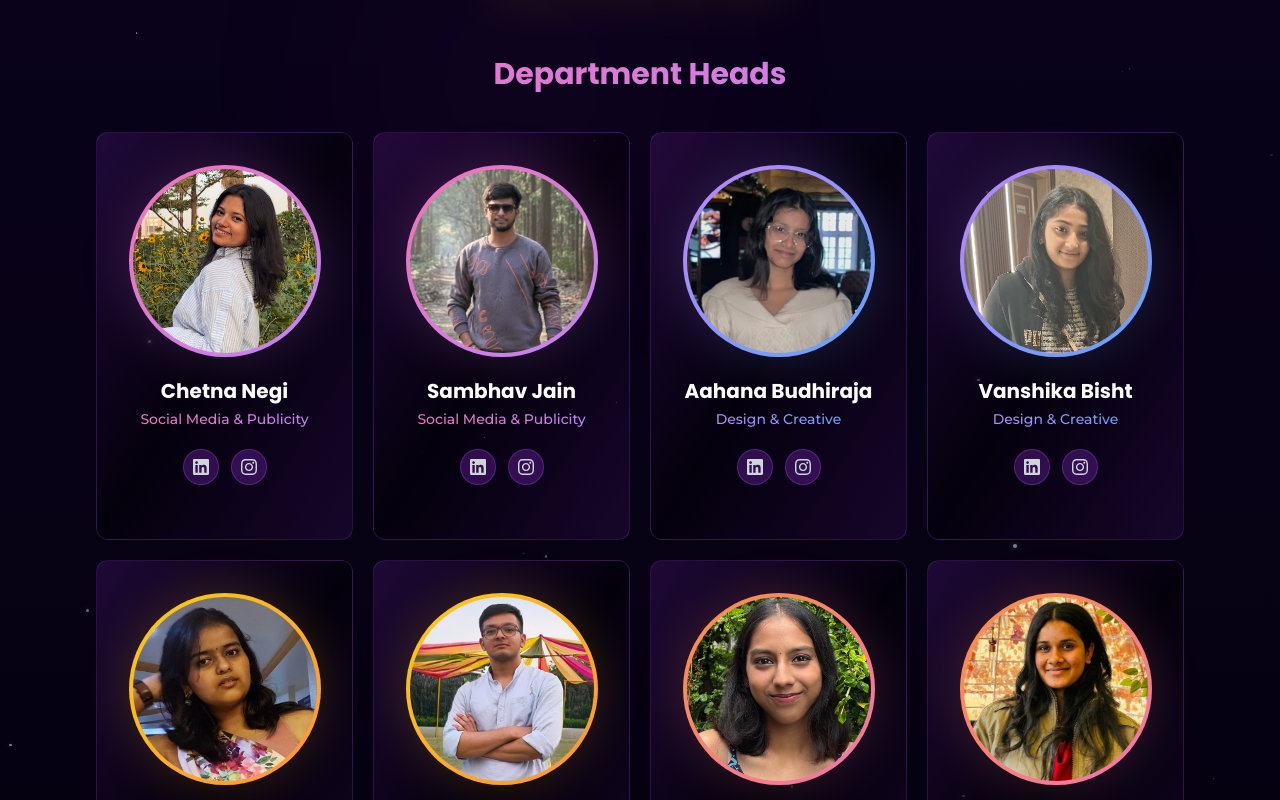
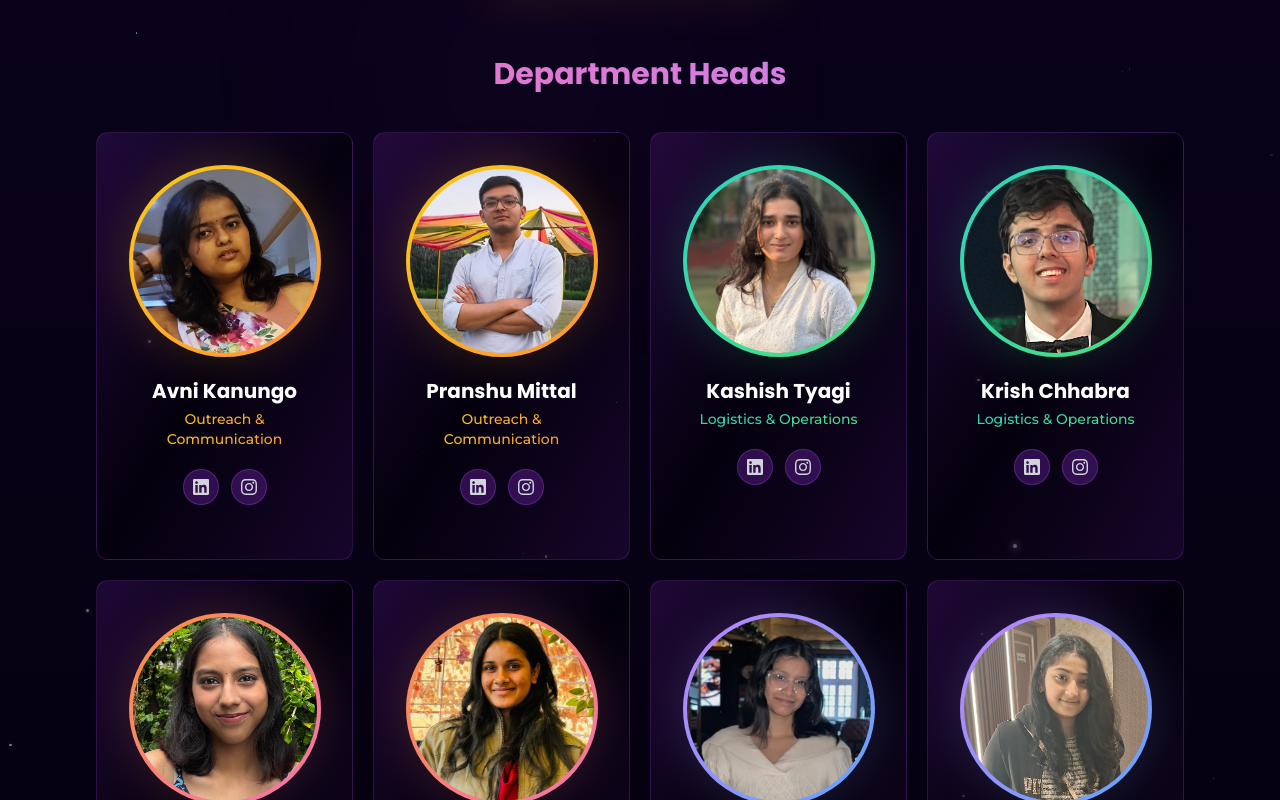
Before and after one commit to sammyyakk/optica-website, a Next.js app: page /team in a window 1280 px wide. Shown: the part 1880-2680 px from the top of the page. Built offline with nearby package versions, Linux system fonts and the light colour scheme; no server answers.

Commit message:
feat: randomize department heads order on each page load

```diff
--- a/src/app/team/page.tsx
+++ b/src/app/team/page.tsx
@@ -1,7 +1,7 @@
 "use client";
 
 import { motion, useInView } from "motion/react";
-import { useRef } from "react";
+import { useRef, useState, useEffect } from "react";
 import Image from "next/image";
 import { FixedParticleBackground } from "@/components/ui/FixedParticleBackground";
 import { FooterSection } from "@/components/home/FooterSection";
@@ -107,7 +107,7 @@ const departmentHeads: TeamMember[] = [
   {
     name: "Sambhav Jain",
     role: "Social Media & Publicity",
-    image: "/team/sambhav.png",
+    image: "/team/sambhav.jpeg",
     linkedin: "#",
     instagram: "#",
   },
@@ -186,6 +186,35 @@ const roleColors: Record<string, string> = {
   "Social Media & Publicity": "from-pink-400 to-purple-400",
   Technical: "from-amber-400 to-orange-400",
 };
+
+// Helper function to shuffle an array (Fisher-Yates shuffle)
+function shuffleArray<T>(array: T[]): T[] {
+  const shuffled = [...array];
+  for (let i = shuffled.length - 1; i > 0; i--) {
+    const j = Math.floor(Math.random() * (i + 1));
+    [shuffled[i], shuffled[j]] = [shuffled[j], shuffled[i]];
+  }
+  return shuffled;
+}
+
+// Group department heads by role and return shuffled groups
+function getShuffledDepartmentHeads(heads: TeamMember[]): TeamMember[] {
+  // Group by role
+  const grouped: Record<string, TeamMember[]> = {};
+  heads.forEach((member) => {
+    if (!grouped[member.role]) {
+      grouped[member.role] = [];
+    }
+    grouped[member.role].push(member);
+  });
+
+  // Get array of groups and shuffle
+  const groups = Object.values(grouped);
+  const shuffledGroups = shuffleArray(groups);
+
+  // Flatten back to array
+  return shuffledGroups.flat();
+}
 
 function AnimatedSection({
   children,
@@ -444,6 +473,13 @@ function TeamMemberCard({
 }
 
 export default function TeamPage() {
+  // Randomize department heads order on each load
+  const [shuffledDepartmentHeads, setShuffledDepartmentHeads] = useState<TeamMember[]>([]);
+
+  useEffect(() => {
+    setShuffledDepartmentHeads(getShuffledDepartmentHeads(departmentHeads));
+  }, []);
+
   return (
     <main className="min-h-screen bg-transparent text-white overflow-hidden">
       {/* Fixed particle background */}
@@ -512,8 +548,8 @@ export default function TeamPage() {
           </AnimatedSection>
 
           <div className="grid grid-cols-2 sm:grid-cols-2 lg:grid-cols-4 gap-4 sm:gap-5">
-            {departmentHeads.map((member, index) => (
-              <TeamMemberCard key={index} member={member} index={index} />
+            {shuffledDepartmentHeads.map((member, index) => (
+              <TeamMemberCard key={`${member.role}-${member.name}`} member={member} index={index} />
             ))}
           </div>
         </div>
```
